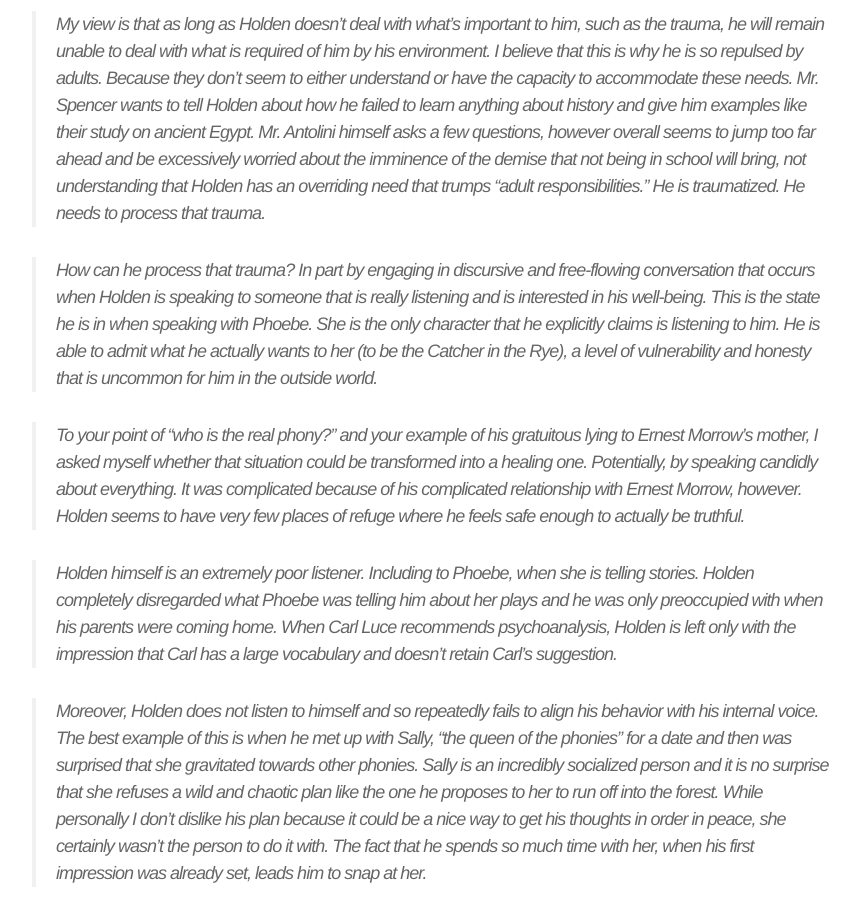
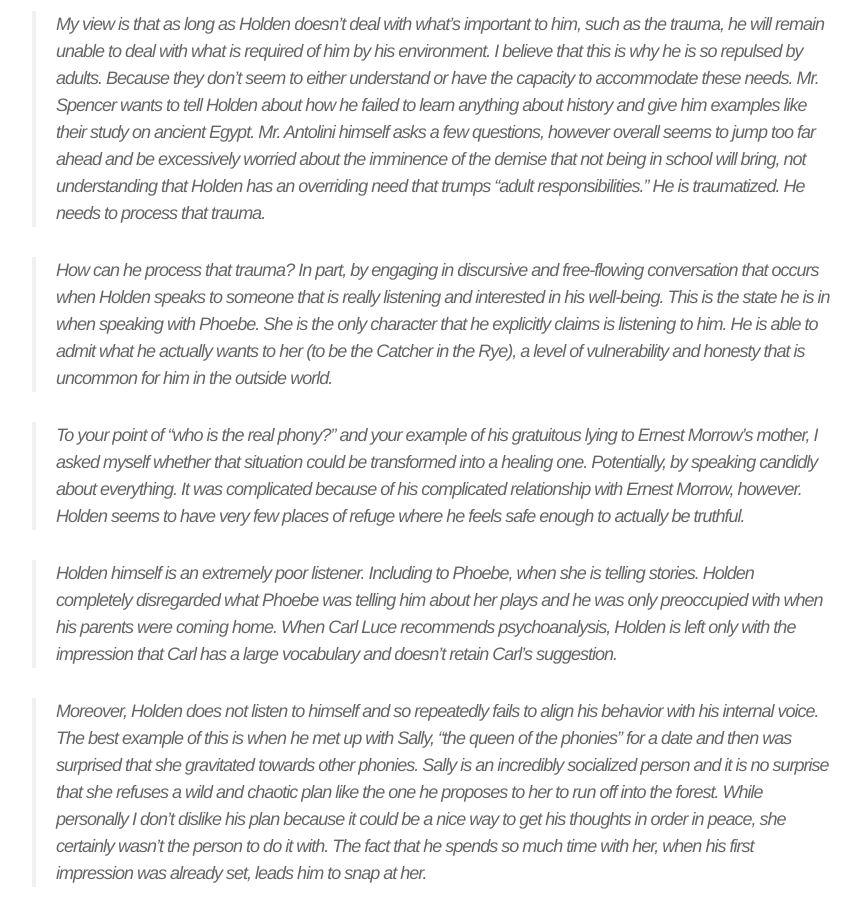
Before and after one commit to alitoiu/alitoiu.github.io, a Jekyll site: the page built from _posts/2019-07-24-Holden.markdown, in a window 1280 px wide and 900 px high, scrolled down 1097 px. Shown: the whole window, without its empty margins (208-1069 px from the left). Built offline with Jekyll 4.4.1, drawn with Linux system fonts in a browser that asks for light colours.

Commit message:
holden change

```diff
--- a/_posts/2019-07-24-Holden.markdown
+++ b/_posts/2019-07-24-Holden.markdown
@@ -20,7 +20,7 @@
 
 > My view is that as long as Holden doesn't deal with what's important to him, such as the trauma, he will remain unable to deal with what is required of him by his environment. I believe that this is why he is so repulsed by adults. Because they don't seem to either understand or have the capacity to accommodate these needs. Mr. Spencer wants to tell Holden about how he failed to learn anything about history and give him examples like their study on ancient Egypt. Mr. Antolini himself asks a few questions, however overall seems to jump too far ahead and be excessively worried about the imminence of the demise that not being in school will bring, not understanding that Holden has an overriding need that trumps "adult responsibilities." He is traumatized. He needs to process that trauma.
 
-> How can he process that trauma? In part by engaging in discursive and free-flowing conversation that occurs when Holden is speaking to someone that is really listening and is interested in his well-being. This is the state he is in when speaking with Phoebe. She is the only character that he explicitly claims is listening to him. He is able to admit what he actually wants to her (to be the Catcher in the Rye), a level of vulnerability and honesty that is uncommon for him in the outside world.
+> How can he process that trauma? In part, by engaging in discursive and free-flowing conversation that occurs when Holden speaks to someone that is really listening and interested in his well-being. This is the state he is in when speaking with Phoebe. She is the only character that he explicitly claims is listening to him. He is able to admit what he actually wants to her (to be the Catcher in the Rye), a level of vulnerability and honesty that is uncommon for him in the outside world.
 
 > To your point of "who is the real phony?" and your example of his gratuitous lying to Ernest Morrow's mother, I asked myself whether that situation could be transformed into a healing one. Potentially, by speaking candidly about everything. It was complicated because of his complicated relationship with Ernest Morrow, however. Holden seems to have very few places of refuge where he feels safe enough to actually be truthful.
 
```
